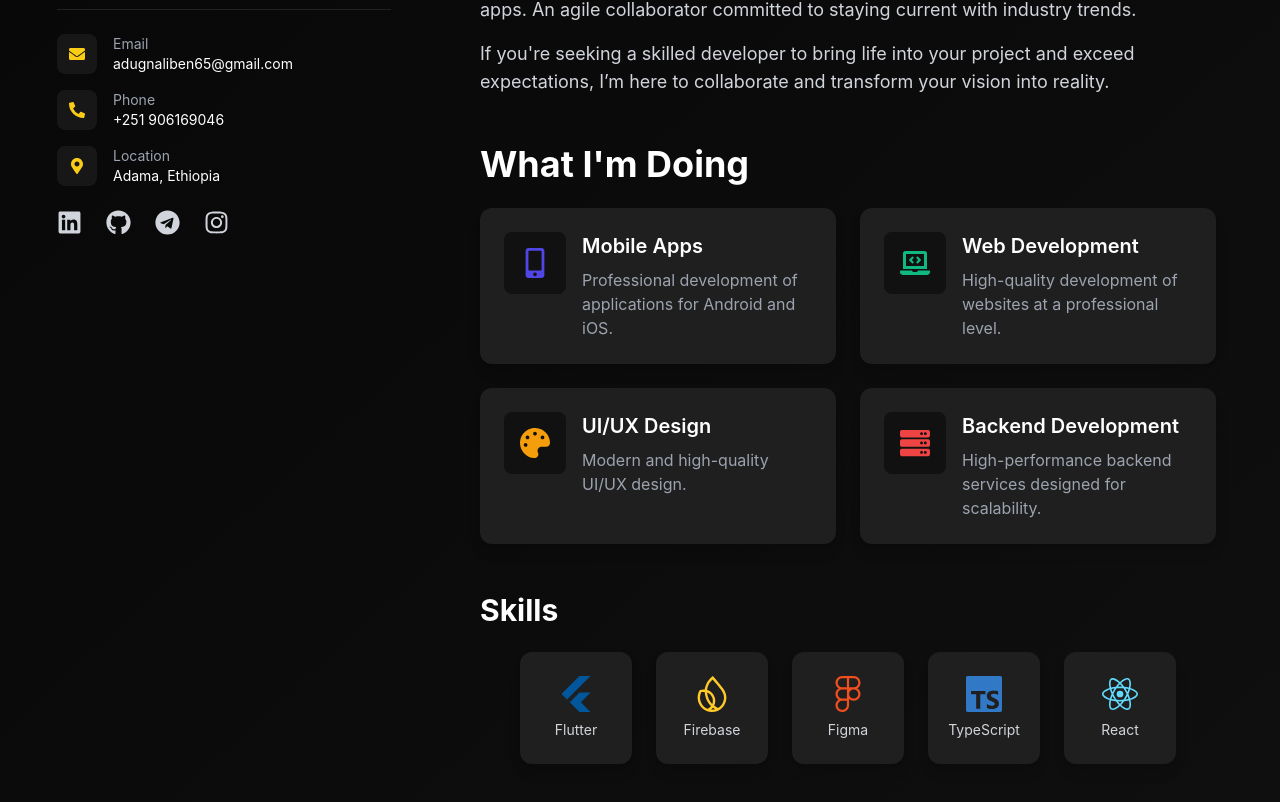
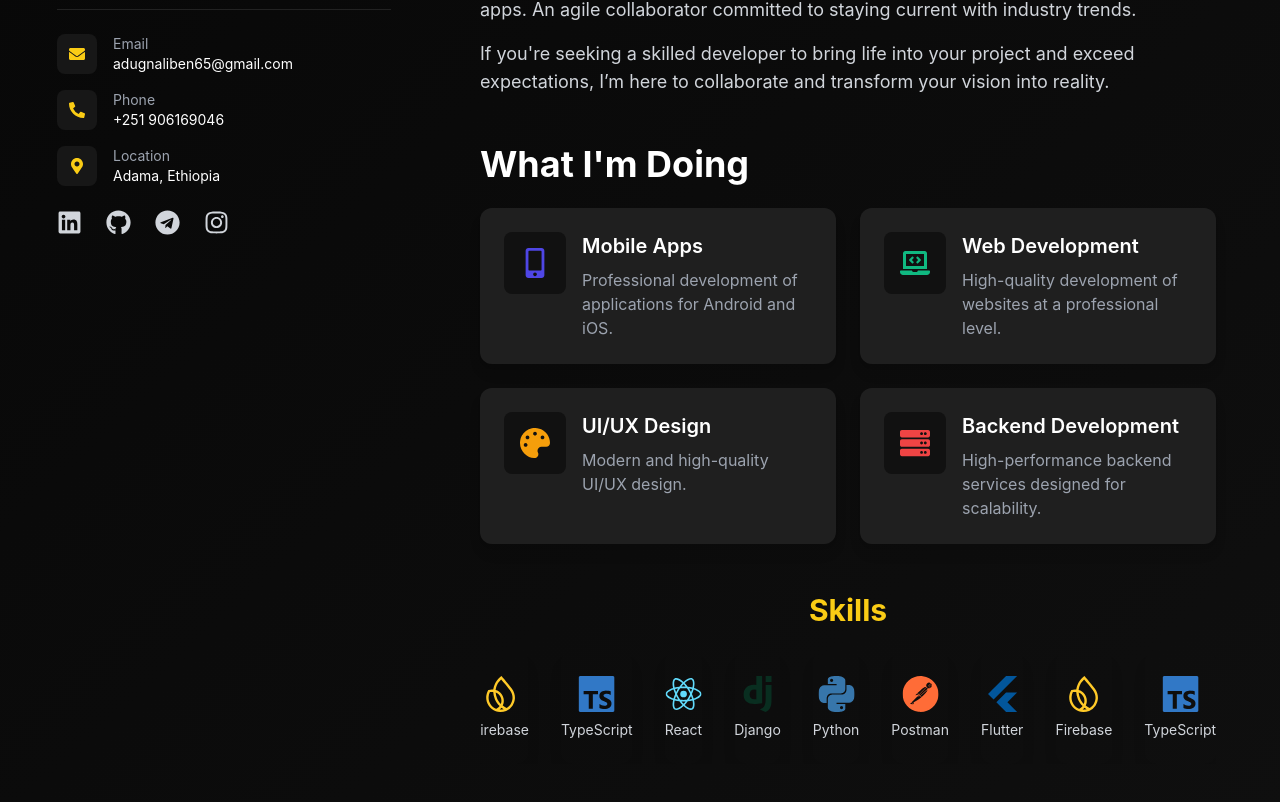
Before and after one commit to Lib1221/Liben_Adugna, a React (Vite) app: page / in a window 1280 px wide. Shown: the part 328-1130 px from the top of the page. Built offline with nearby package versions, Linux system fonts and the light colour scheme.

Commit message:
update SkillsSection to include new skills (Django, Python, Postman) and implement infinite scrolling effect

```diff
--- a/src/components/sections/skills.tsx
+++ b/src/components/sections/skills.tsx
@@ -1,35 +1,64 @@
 import React from "react";
-import { SiFlutter, SiFirebase, SiFigma, SiTypescript, SiReact } from "react-icons/si";
+import {
+  SiFlutter,
+  SiFirebase,
+  SiTypescript,
+  SiReact,
+  SiDjango,
+  SiPython,
+  SiPostman,
+} from "react-icons/si";
 import { motion } from "framer-motion";
 
 const skills = [
   { icon: <SiFlutter />, label: "Flutter", color: "#02569B" },
   { icon: <SiFirebase />, label: "Firebase", color: "#FFCA28" },
-  { icon: <SiFigma />, label: "Figma", color: "#F24E1E" },
   { icon: <SiTypescript />, label: "TypeScript", color: "#3178C6" },
   { icon: <SiReact />, label: "React", color: "#61DAFB" },
+  { icon: <SiDjango />, label: "Django", color: "#092E20" },
+  { icon: <SiPython />, label: "Python", color: "#3776AB" },
+  { icon: <SiPostman />, label: "Postman", color: "#FF6C37" },
 ];
+
+// Duplicate the array for an infinite loop
+const repeatedSkills = [...skills, ...skills];
 
 const SkillsSection: React.FC = () => {
   return (
-    <section className="mt-12">
-      <h4 className="text-2xl md:text-3xl font-bold text-white mb-6">Skills</h4>
-      <div className="flex flex-wrap gap-6 justify-center">
-        {skills.map((s, idx) => (
+    <section className="mt-12 overflow-hidden">
+      <h4 className="text-2xl md:text-3xl font-bold text-yellow-400 mb-6 text-center">
+        Skills
+      </h4>
+
+      {/* Infinite scrolling container */}
+      <div className="relative w-full overflow-hidden">
         <motion.div
-            key={s.label}
-            initial={{ opacity: 0, y: 10 }}
-            animate={{ opacity: 1, y: 0 }}
-            transition={{ delay: idx * 0.1 }}
-            className="w-28 h-28 rounded-xl bg-[#1f1f1f] flex flex-col items-center justify-center shadow-lg
-                       hover:scale-110 hover:shadow-xl transition-transform duration-300"
+          className="flex gap-8"
+          animate={{
+            x: ["0%", "-50%"], // move half the length (since we duplicated)
+          }}
+          transition={{
+            x: {
+              repeat: Infinity,
+              repeatType: "loop",
+              duration: 25, // slow smooth scroll
+              ease: "linear",
+            },
+          }}
+        >
+          {repeatedSkills.map((s, idx) => (
+            <div
+              key={`${s.label}-${idx}`}
+              className="w-28 h-28 rounded-xl flex flex-col items-center justify-center
+                         shadow-lg hover:scale-110 hover:shadow-xl transition-transform duration-300"
             >
               <div className="text-4xl" style={{ color: s.color }}>
                 {s.icon}
               </div>
               <div className="text-sm text-gray-300 mt-2">{s.label}</div>
+            </div>
+          ))}
         </motion.div>
-        ))}
       </div>
     </section>
   );
```
Lines whose indentation alone changed are shown as unchanged.
